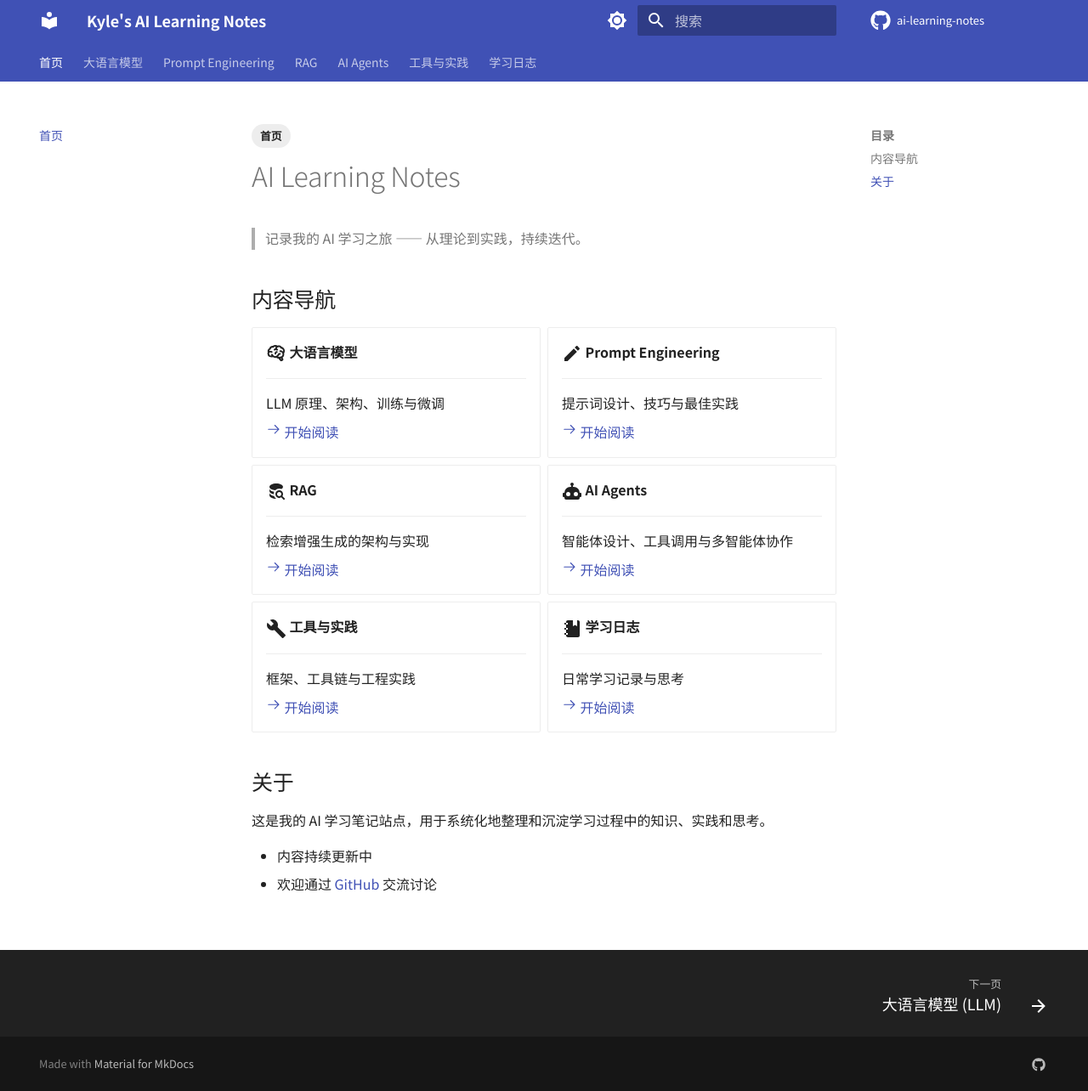
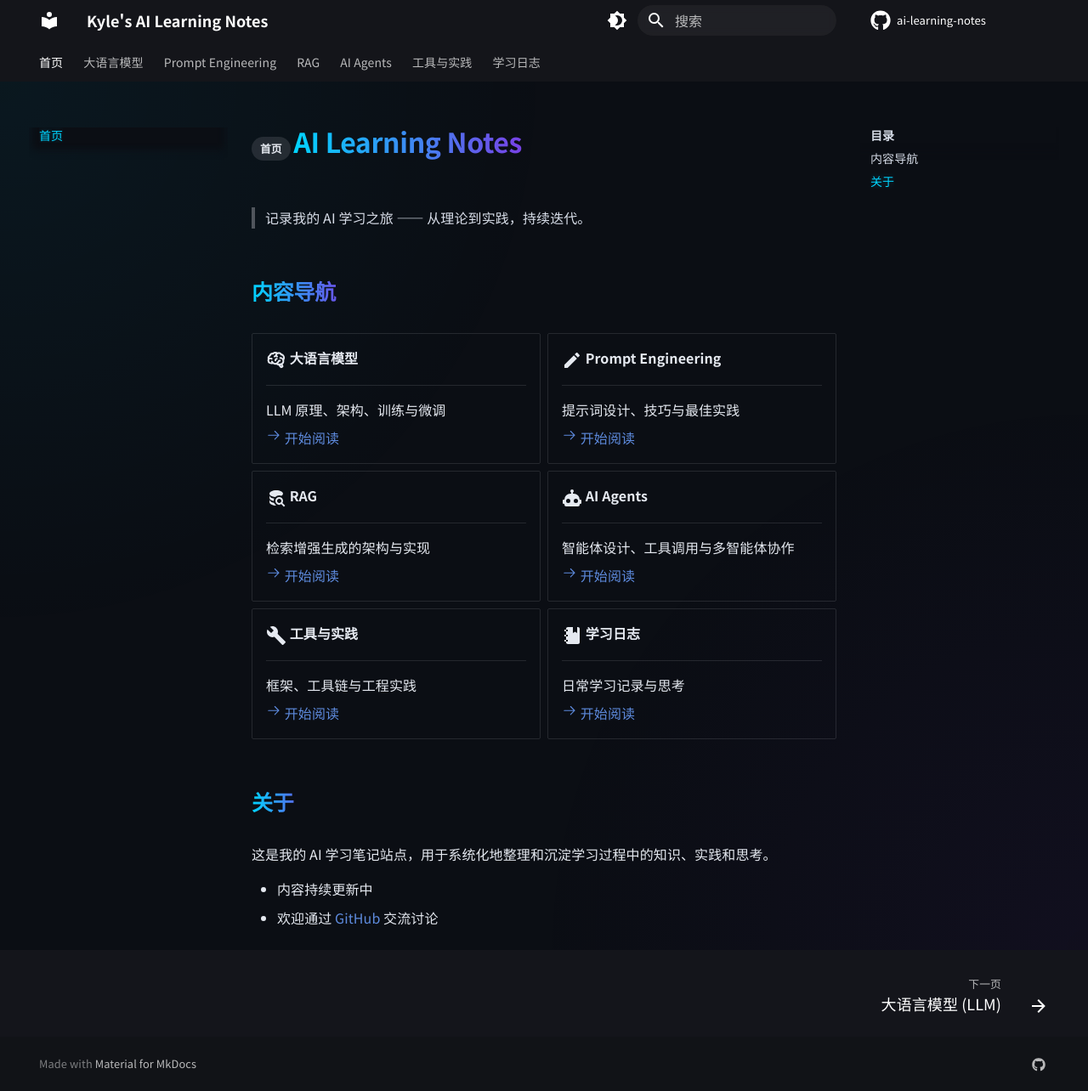
Before and after one commit to kangwang1988/kangwang1988.github.io, an MkDocs documentation site: the page built from docs/index.md, in a window 1280 px wide and 1284 px high. Shown: the whole window at 85% size. Built offline with MkDocs 1.6.1 and Material for MkDocs 9.7.7, drawn with Linux system fonts in a browser that asks for light colours; comment, search, counter and statistics services are not loaded.

Commit message:
feat: 更新UI风格

```diff
--- /dev/null
+++ b/docs/stylesheets/extra.css
@@ -0,0 +1,62 @@
+:root {
+  --md-primary-fg-color:        #2e3440;
+  --md-primary-fg-color--light: #4c566a;
+  --md-primary-fg-color--dark:  #1d212a;
+}
+
+[data-md-color-scheme="slate"] {
+  --md-default-fg-color:        #e5e9f0;
+  --md-default-fg-color--light: #d8dee9;
+  --md-default-bg-color:        #0b0e14;
+  --md-default-bg-color--light: #1a1f29;
+
+  /* AI Native / Future accents: Cyan / Neon Purple */
+  --md-accent-fg-color:         #00d4ff;
+  --md-accent-fg-color--transparent: rgba(0, 212, 255, 0.1);
+}
+
+/* Glassmorphism for Header */
+.md-header {
+  background-color: rgba(11, 14, 20, 0.7);
+  backdrop-filter: blur(10px);
+  -webkit-backdrop-filter: blur(10px);
+}
+
+/* Gradient background for the hero section or top-level UI */
+.md-main {
+  background: radial-gradient(circle at top left, rgba(0, 212, 255, 0.05), transparent 40%),
+              radial-gradient(circle at bottom right, rgba(138, 43, 226, 0.05), transparent 40%);
+}
+
+/* Modern font and spacing */
+body {
+  letter-spacing: 0.01em;
+}
+
+/* AI-like glowing effect for buttons and active links */
+.md-nav__link--active {
+  color: var(--md-accent-fg-color) !important;
+  text-shadow: 0 0 10px rgba(0, 212, 255, 0.3);
+}
+
+.md-typeset h1, .md-typeset h2 {
+    background: linear-gradient(90deg, #00d4ff, #8a2be2);
+    -webkit-background-clip: text;
+    -webkit-text-fill-color: transparent;
+    display: inline-block;
+    font-weight: 700;
+}
+
+/* Customizing the search bar for a more futuristic look */
+.md-search__form {
+    background-color: rgba(255, 255, 255, 0.05) !important;
+    border-radius: 20px !important;
+    backdrop-filter: blur(5px);
+}
+
+/* Code block styling - subtle glow */
+.highlight {
+  border-radius: 8px;
+  border: 1px solid rgba(0, 212, 255, 0.1);
+  box-shadow: 0 4px 20px rgba(0, 0, 0, 0.3);
+}
--- a/mkdocs.yml
+++ b/mkdocs.yml
@@ -10,18 +10,18 @@ theme:
   name: material
   language: zh
   palette:
+    - scheme: slate
+      primary: black
+      accent: cyan
+      toggle:
+        icon: material/brightness-4
+        name: 切换到浅色模式
     - scheme: default
-      primary: indigo
+      primary: white
       accent: indigo
       toggle:
         icon: material/brightness-7
         name: 切换到深色模式
-    - scheme: slate
-      primary: indigo
-      accent: indigo
-      toggle:
-        icon: material/brightness-4
-        name: 切换到浅色模式
   font:
     text: Noto Sans SC
     code: JetBrains Mono
@@ -34,15 +34,35 @@ theme:
     - navigation.expand
     - navigation.top
     - navigation.footer
+    - navigation.path
+    - navigation.prune
+    - navigation.indexes
     - search.suggest
     - search.highlight
     - search.share
     - content.code.copy
     - content.code.annotate
+    - content.code.select
     - content.tabs.link
     - toc.follow
   icon:
     repo: fontawesome/brands/github
+    admonition:
+      note: octicons/tag-16
+      abstract: octicons/checklist-16
+      info: octicons/info-16
+      tip: octicons/light-bulb-16
+      success: octicons/check-16
+      question: octicons/question-16
+      warning: octicons/alert-16
+      failure: octicons/x-circle-16
+      danger: octicons/zap-16
+      bug: octicons/bug-16
+      example: octicons/beaker-16
+      quote: octicons/quote-16
+
+extra_css:
+  - stylesheets/extra.css
 
 plugins:
   - search:
```
